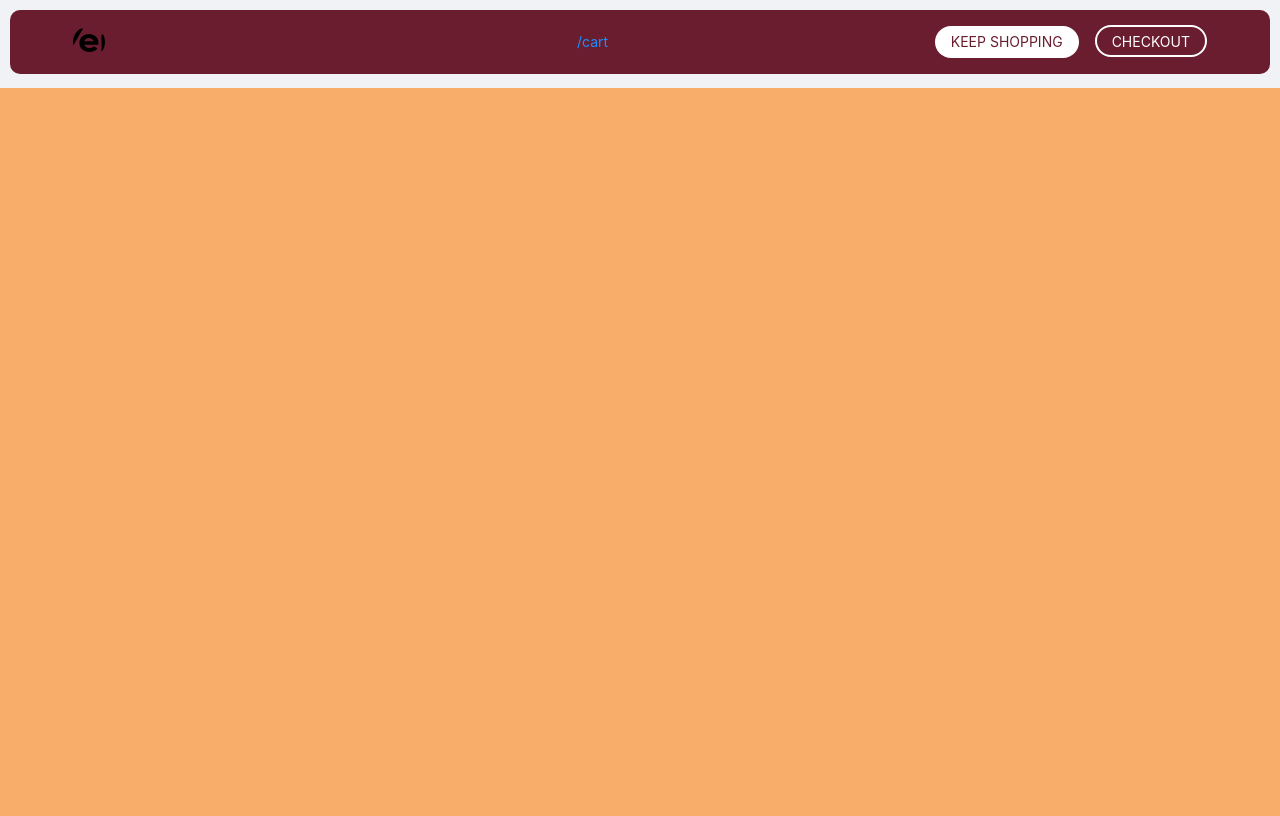
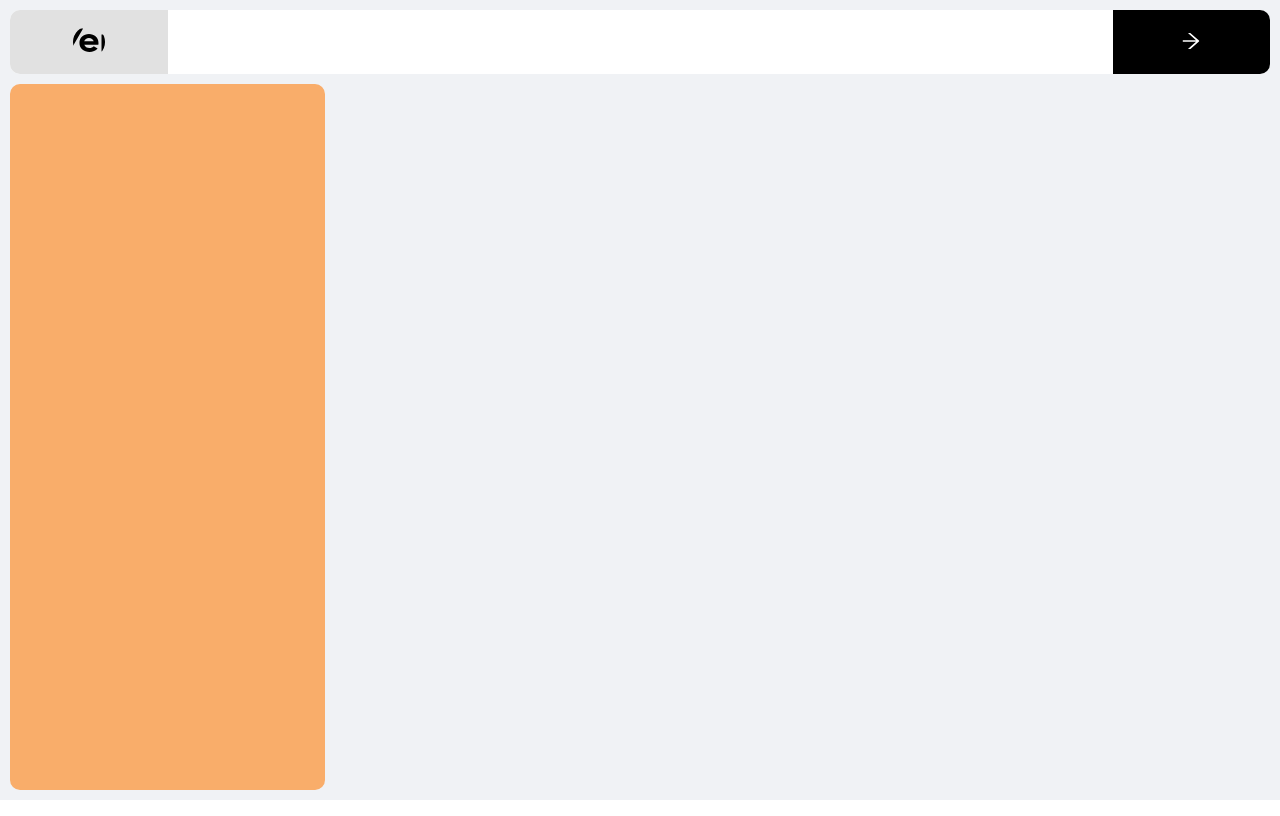
Before and after one commit to sourceKing/queststore, a Next.js app: page /cart in a window 1280 px wide. Built offline with nearby package versions, Linux system fonts and the light colour scheme.

Commit message:
Refactored navigation and LayoutHOC.js

```diff
--- a/components/LayoutHOC.js
+++ b/components/LayoutHOC.js
@@ -10,6 +10,7 @@ import {
   UserOutlined,
   SearchOutlined,
   ShoppingOutlined,
+  ArrowRightOutlined,
 } from "@ant-design/icons";
 import Avatar from "antd/lib/avatar";
 import Badge from "antd/lib/badge";
@@ -31,87 +32,21 @@ function Navigation() {
   const { query, pathname } = router;
   // console.log(pathname, query);
 
-  const onChange = (value) => {
-    router.push(value);
+  const onChange = (e) => {
+    router.push(e.key);
   };
 
-  if (pathname === "/outfits") {
-    return (
-      <>
-        <Select
-          defaultValue={pathname}
-          bordered={false}
-          showArrow={false}
-          style={{ color: "#1890ff", fontWeight: "bolder", width: 100 }}
-          dropdownStyle={{ textAlign: "center" }}
-          onSelect={onChange}
-        >
-          <Option value="/">Home</Option>
-          <Option value="/store">Store</Option>
-          <Option value="/outfits">Outfits</Option>
-        </Select>{" "}
-        <b> - </b>
-        <Select
-          placeholder="Filter"
-          bordered={false}
-          showArrow={false}
-          style={{ color: "#1890ff", fontWeight: "bolder", width: 100 }}
-          dropdownStyle={{ textAlign: "center" }}
-          onSelect={(value) => console.log(value)}
-        >
-          <Option value="women">Women</Option>
-          <Option value="men">Men</Option>
-          <Option value="girls">Girls</Option>
-          <Option value="boys">Boys</Option>
-        </Select>
-      </>
-    );
-  } else if (pathname === "/store") {
-    return (
-      <>
-        <Select
-          defaultValue={pathname}
-          bordered={false}
-          showArrow={false}
-          style={{ color: "#1890ff", fontWeight: "bolder", width: 150 }}
-          dropdownStyle={{ textAlign: "center" }}
-          onSelect={onChange}
-        >
-          <Option value="/">Home</Option>
-          <Option value="/store">Store</Option>
-          <Option value="/outfits">Outfits</Option>
-        </Select>{" "}
-        <b> - </b>
-        <Select
-          placeholder="Filter"
-          bordered={false}
-          showArrow={false}
-          style={{ color: "#1890ff", fontWeight: "bolder", width: 150 }}
-          dropdownStyle={{ textAlign: "center" }}
-          onSelect={(value) => console.log(value)}
-        >
-          <Option value="size">Size</Option>
-          <Option value="color">Color</Option>
-          <Option value="price">Price</Option>
-          <Option value="season">Season</Option>
-        </Select>
-      </>
-    );
+  if (pathname === "/cart") {
+    return null
   }
 
   return (
-    <Select
-      defaultValue={pathname}
-      bordered={false}
-      showArrow={false}
-      style={{ color: "#1890ff", fontWeight: "bolder", width: 150 }}
-      dropdownStyle={{ textAlign: "center" }}
-      onSelect={onChange}
-    >
-      <Option value="/">Home</Option>
-      <Option value="/store">Store</Option>
-      <Option value="/outfits">Outfits</Option>
-    </Select>
+    <Menu mode="horizontal" theme='light' style={{background: 'transparent'}} selectedKeys={[pathname]} onClick={onChange}>
+      <Menu.Item key="/">Home</Menu.Item>
+      <Menu.Item key="/store">Store</Menu.Item>
+      {/* <Menu.Item></Menu.Item> */}
+      <Menu.Item key="/outfits">Outfits</Menu.Item>
+    </Menu>
   );
 }
 
@@ -140,7 +75,7 @@ function BaseLayout(MyPage) {
           style={{
             padding: 0,
             margin: 0,
-            marginBottom: 4,
+            // marginBottom: 4,
             // borderBottom: '1p solid grey',
             // position: "fixed",
             // zIndex: 1,
@@ -158,56 +93,65 @@ function BaseLayout(MyPage) {
               padding: 0,
               height: 64,
               width: "100%",
-              backgroundColor: "#6a1d2f",
+              backgroundColor: "#FFF",
               borderRadius: 10,
+              overflow: "hidden",
             }}
           >
             <Col
-              xs={{ span: 8 }}
-              sm={{ span: 8 }}
-              md={{ span: 8 }}
-              lg={{ span: 8 }}
+              xs={{ span: 4 }}
+              sm={{ span: 3 }}
+              md={{ span: 3 }}
+              lg={{ span: 3 }}
               style={{
                 margin: 0,
-								paddingLeft: "5%",
+                // paddingLeft: "5%",
                 display: "flex",
                 flexFlow: "column",
-                alignItems: "flex-start",
+                alignItems: "center",
                 justifyContent: "center",
+                height: "inherit",
+                background: "#E1E1E1",
               }}
             >
+              <Link passHref href="/">
                 <Avatar
                   src="/vercel.svg"
                   size="default"
                   // style={{ marginLeft: 20 }}
                 />
+              </Link>
             </Col>
             <Col
-              xs={{ span: 8 }}
-              sm={{ span: 8 }}
-              md={{ span: 8 }}
-              lg={{ span: 8 }}
+              xs={{ span: 16 }}
+              sm={{ span: 18 }}
+              md={{ span: 18 }}
+              lg={{ span: 18 }}
+              style={{
+                display: "flex",
+                alignItems: "center",
+                justifyContent: "flex-start",
+              }}
+            >
+              <Space align="center" size="middle">
+                <Navigation />
+              </Space>
+            </Col>
+            <Col
+              xs={{ span: 4 }}
+              sm={{ span: 3 }}
+              md={{ span: 3 }}
+              lg={{ span: 3 }}
               style={{
                 display: "flex",
                 alignItems: "center",
                 justifyContent: "center",
+                // paddingRight: "5%",
+                height: "inherit",
+                background: "#000",
               }}
             >
-              <Navigation />
-            </Col>
-            <Col
-              xs={{ span: 8 }}
-              sm={{ span: 8 }}
-              md={{ span: 8 }}
-              lg={{ span: 8 }}
-              style={{
-                display: "flex",
-                alignItems: "center",
-                justifyContent: "flex-end",
-                paddingRight: "5%",
-              }}
-            >
-              {pathname == "/cart" ? (
+              {/* {pathname == "/cart" ? (
                 <Space align="center" size="middle">
                   <Button
                     onClick={() => push("/store")}
@@ -239,6 +183,10 @@ function BaseLayout(MyPage) {
                   <SearchOutlined
                     style={{ color: "white", fontSize: 20, }}
                   />
+                </Space>
+              )} */}
+
+              {pathname !== "/cart" ? (
                 <Link href="/cart" passHref>
                   <div style={{ cursor: "pointer" }}>
                     <Badge dot style={{ right: 5, top: 5 }}>
@@ -248,16 +196,25 @@ function BaseLayout(MyPage) {
                     </Badge>
                   </div>
                 </Link>
-                </Space>
+              ) : (
+                <Button
+                  onClick={() => setVisible(true)}
+                  type="link"
+                  size="default"
+                  style={{
+                    borderColor: "transparent",
+                    borderRadius: 20,
+                    color: "white",
+                  }}
+                >
+                  <ArrowRightOutlined style={{ fontSize: 20, color: "#FFF" }} />
+                </Button>
               )}
-              {/* <Popover content={<UserNavigation />} placement="bottomLeft">
-                           <Avatar size="default" shape="circle" icon={<UserOutlined />} style={{margin: '0 20px 0 10px'}}></Avatar>
-                        </Popover> */}
             </Col>
           </Row>
         </Header>
         <Content
-          style={{ padding: 0, margin: 0, height: "calc(100vh - 72px)" }}
+          style={{ padding: 0, margin: 0, height: "calc(100vh - 84px)" }}
         >
           <MyPage setVisible={setVisible} visible={visible} />
         </Content>
--- a/pages/cart.js
+++ b/pages/cart.js
@@ -10,20 +10,6 @@ import Button from "antd/lib/button";
 import List from "antd/lib/list";
 import Divider from "antd/lib/divider";
 
-// const data = [
-//   {
-//     name: "Air Jordans 1",
-//     desc: "$1200",
-//   },
-//   {
-//     name: "Air Jordans 1",
-//     desc: "$1200",
-//   },
-//   {
-//     name: "Air Jordans 1",
-//     desc: "$1200",
-//   },
-// ];
 
 function Cart({visible, setVisible}) {
 
@@ -35,7 +21,7 @@ function Cart({visible, setVisible}) {
           height: "100%",
           margin: 0,
           padding: "65px 0",
-          backgroundColor: "#f9ad6a",
+          padding: "0 10px 10px 10px",
         }}
       >
         <Col
@@ -43,6 +29,10 @@ function Cart({visible, setVisible}) {
           sm={{ span: 2 }}
           lg={{ span: 4 }}
           xl={{ span: 6 }}
+          style={{
+            backgroundColor: "#f9ad6a",
+            borderRadius: 10,
+          }}
         >
 
 				</Col>
```
Also changed, not shown: pages/outfits.js (+138 -75 lines). Lines whose indentation alone changed are shown as unchanged.
